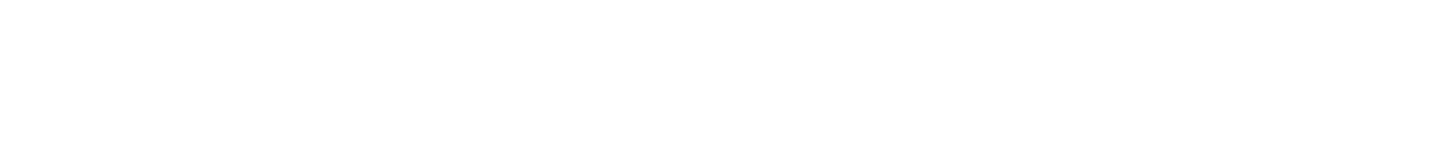
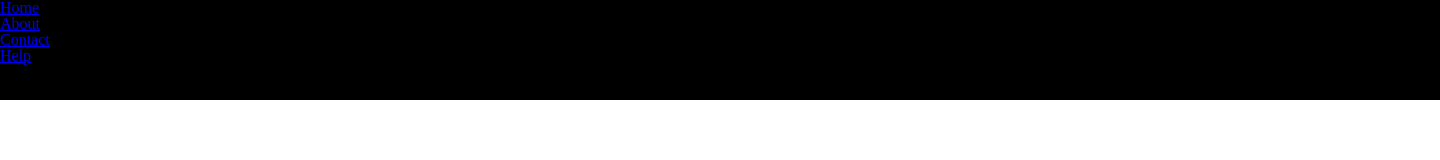
Before and after one commit to h-main81423/main_h_fuller_s_musicmixer, a plain HTML site: page index.html in a window 1280 px wide. Shown: the whole page, 1440 px wide, since content can reach past the window. Drawn offline with Linux system fonts and the light colour scheme.

Commit message:
index + updates

```diff
--- a/css/main.css
+++ b/css/main.css
@@ -1,7 +1,16 @@
 @charset "UTF-8";
 /*CSS Doc*/
 
-.hidden
-{
+.hidden {
 	display: none;
 }
+
+#siteContainer {
+	width: 1440px;
+	height: 1000px;
+}
+
+#mainNav {
+	height: 100px;
+	background: #000;
+}
--- a/index.html
+++ b/index.html
@@ -2,11 +2,22 @@
 <html lang="en">
 <head>
 	<meta charset="UTF-8">
-	<title>Web Template</title>
+	<title>Music Mixer</title>
 	<link href="css/reset.css" rel="stylesheet" type="text/css">
 	<link href="css/main.css" rel="stylesheet" type="text/css">
 </head>
 <body>
+	<div id="siteContainer">
+		<nav id="mainNav">
+			<ul>
+				<li><a href="#">Home</a></li>
+				<li><a href="#">About</a></li>
+				<li><a href="#">Contact</a></li>
+				<li><a href="#">Help</a></li>
+			</ul>
+		</nav>
+
+	</div>
 	<!-- Content goes here -->
 	<script src="js/main.js"></script>
 </body>
```
